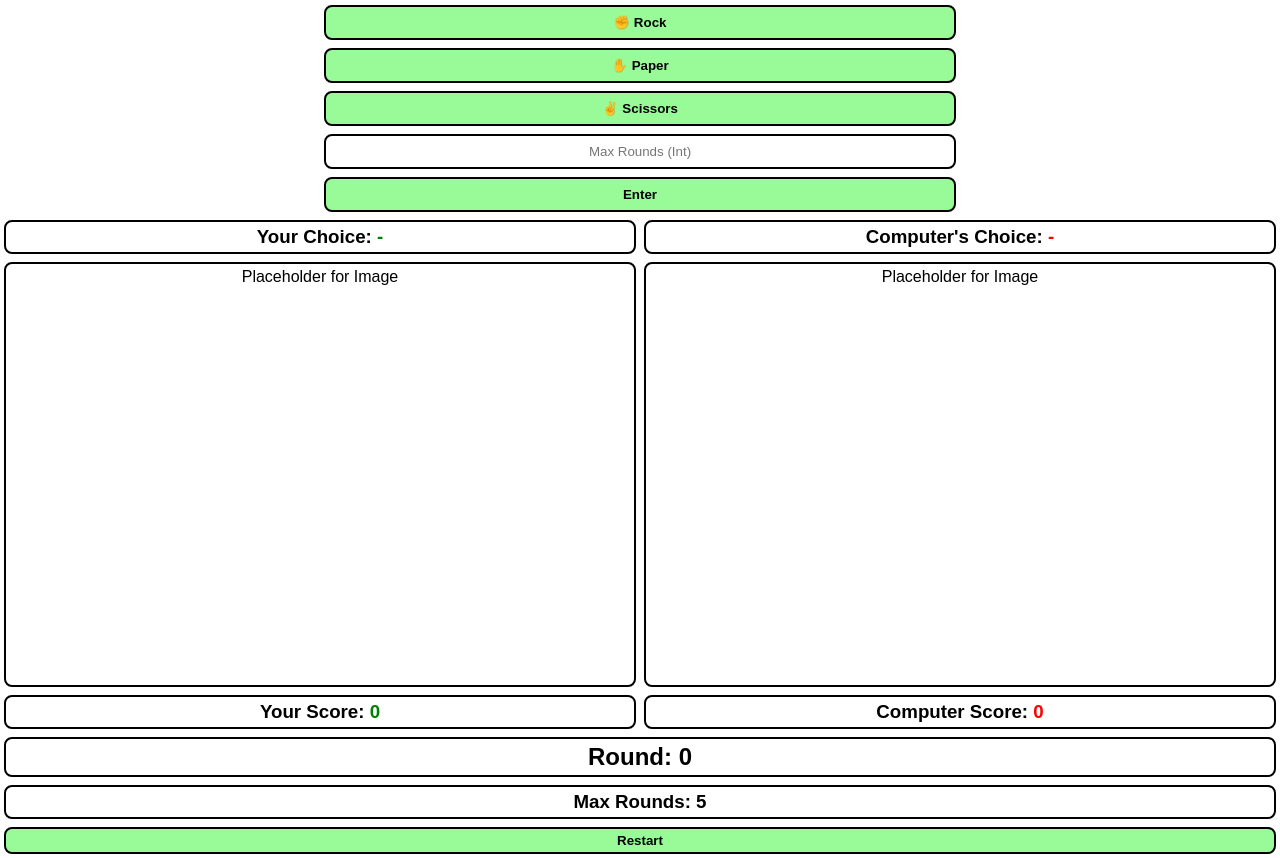
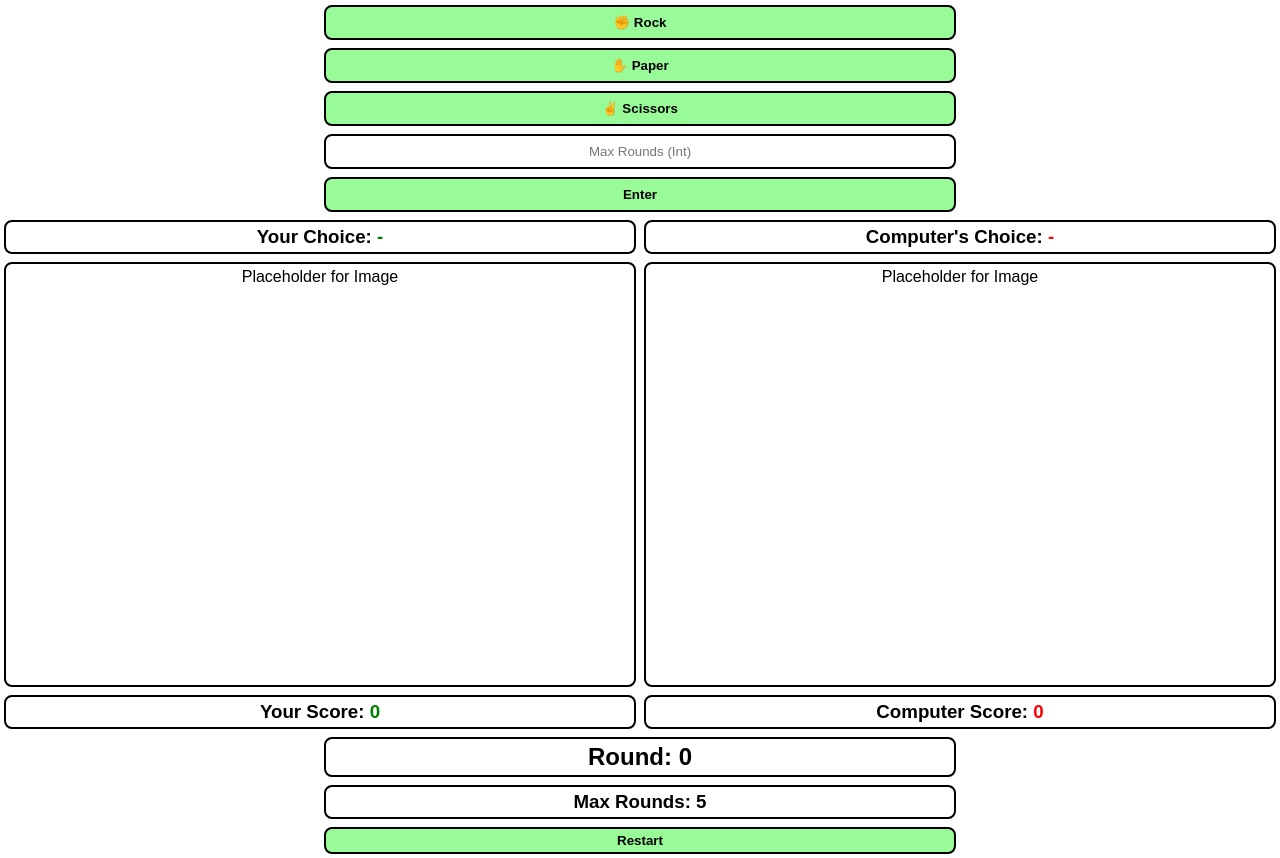
Before and after one commit to ledwards-robellum/javascript-rock-paper-scissors, a plain HTML site: page index.html in a window 1280 px wide. Shown: the part 104-962 px from the top of the page. Drawn offline with Linux system fonts and the light colour scheme.

Commit message:
Update UI and add TODO.md

```diff
--- a/index.html
+++ b/index.html
@@ -36,7 +36,7 @@
       <h3>Your Score: <span id="player-score">0</span></h3>
       <h3>Computer Score: <span id="computer-score">0</span></h3>
     </div>
-    <div class="vertical container">
+    <div class="vertical container half">
       <h2 id="round-count">Round: 0</h2>
       <h3 id="round-max">Max Rounds: 5</h3>
       <button onclick="restartGame()">Restart</button>
```
Also changed, not shown: 1 other file.
